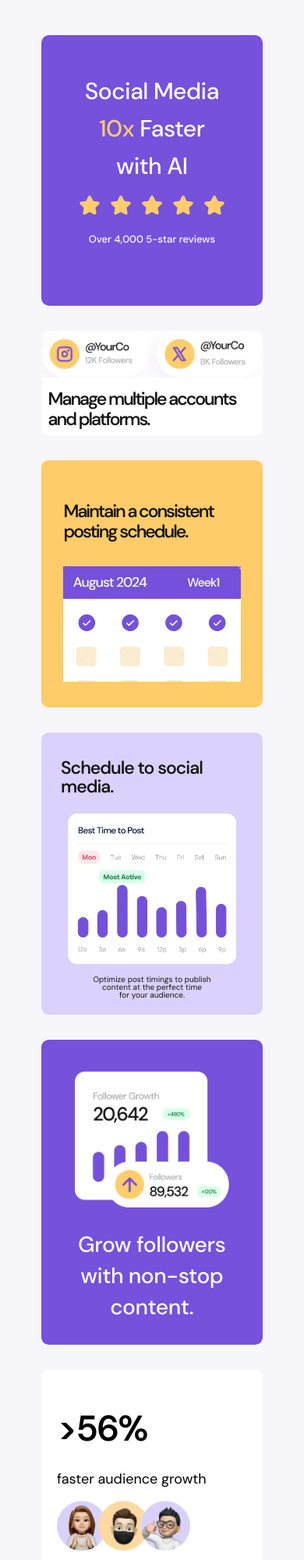
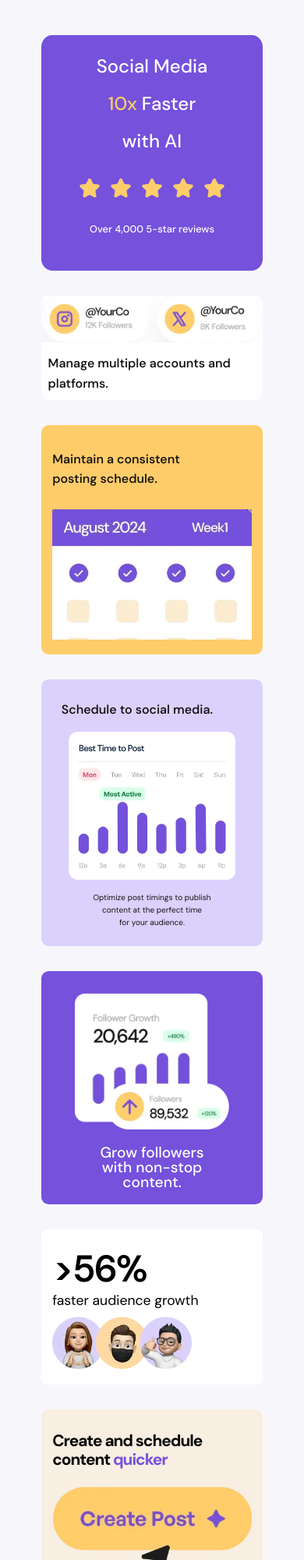
Before and after one commit to Ideeassim/New-bento-grid, a plain HTML site: page index.html in a window 390 px wide. Shown: the top 2000 px of the page at 78% size. Drawn offline with Linux system fonts and the light colour scheme.

Commit message:
rem mobile version

```diff
--- a/styles.css
+++ b/styles.css
@@ -36,13 +36,13 @@
     background-color: rgb(117, 81, 220);
     display: flex;
     flex-direction: column;
-    padding: 3rem 2rem 3rem 2rem;
+    padding: 1rem 2rem 1rem 2rem;
     text-align: center;
     font-family: 'DMSans';
     font-weight: 500;
     line-height: 3rem;
-    gap: 20;
-    border-radius: 10px;
+    gap: 0.6rem;
+    border-radius: 5%;
 }
 /* .social{
     font-size: 36px;
@@ -57,7 +57,7 @@
 .mobile-social-txt{
 margin-top: 0px;
 margin-bottom: 0px;
-font-size:30px;
+font-size:1.5rem;
 font-weight: 500;
 color: white;
 margin-bottom:5%;
@@ -73,13 +73,13 @@ margin-bottom:5%;
     color:  rgb(255, 204, 106);
 }
 .star{
-    font-size: 13px;
+    font-size: 0.8rem;
     color: white;
     /* border: solid black; */
     margin-top: 0%;
 }
 picture{
-    height: 35px;
+    height: 2.2rem;
 }
 .box-1>picture>img{
     /* border: solid black; */
@@ -104,28 +104,28 @@ color: rgb(18, 18, 18);
 
 }
 .multiple-accounts>p{
-    margin: 0px;
+    margin: 0%;
     padding: 3%;
     font-family: 'DMSans';
-font-size: 23px;
+font-size: 1rem;
 font-weight: 550;
 line-height: 26px;
-letter-spacing: -2px;
+letter-spacing: -1%;
 text-align: left;
 }
 
 /* box-3 */
 .box-3{
     background-color: rgb(255, 204, 106);
-    padding: 10%;
+    padding: 5%;
 }
 .maintain>p{
 color: rgb(18, 18, 18);
 font-family: 'DMSans';
-font-size: 23px;
+font-size: 1rem;
 font-weight: 550;
-line-height: 26px;
-letter-spacing: -2px;
+line-height: 1.6rem;
+letter-spacing: -1%;
 text-align: left;
 }
 
@@ -139,18 +139,18 @@ text-align: left;
 /* box-4 */
 .box-4{
     background-color: rgb(219, 209, 252);
-    padding: 10px 10px;
+    padding: 4%;
 }
 .schedule>p{
 color: rgb(18, 18, 18);
 font-family: 'DMSans';
-font-size: 23px;
+font-size: 1rem;
 font-weight: 550;
-line-height: 24px;
-letter-spacing: -1px;
+line-height: 1.5rem;
+letter-spacing: -1%;
 text-align: left;
 /* padding: 10px 32px; */
-padding-left: 15px;
+padding-left: 0.9rem;
 }
 .bestTime>img{
     max-width: 100%;
@@ -165,7 +165,7 @@ color: rgb(18, 18, 18);
 font-family: 'DMSans';
 font-size: 0.625rem;
 font-weight: 400;
-line-height: 10px;
+line-height: 1rem;
 letter-spacing: 0px;
 text-align: center;
 }
@@ -179,7 +179,7 @@ text-align: center;
 .followers{
    display: flex;
    justify-content: center;
-  padding-top: 40px;
+  padding-top: 10%;
 }
 .followers>img{
     max-width: 70%;
@@ -188,9 +188,9 @@ text-align: center;
 
 color: rgb(255, 255, 255);
 font-family: 'DMSans';
-font-size: 28px;
+font-size: 1.2rem;
 font-weight: 500;
-line-height: 40px;
+line-height: 1.2rem;
 letter-spacing: -6%;
 text-align: center;
 }
@@ -202,21 +202,21 @@ text-align: center;
     display: flex;
     flex-direction: column;
     justify-content: flex-start;
-    padding: 20px
+    padding: 5%;
 }
 .fiftysix>h1{
 font-family: 'DMSans';
-font-size: 46px;
+font-size: 3rem;
 font-weight: 600;
-line-height: 3rem;
+line-height: 0.5rem;
 letter-spacing: -4%;
 text-align: left;
 }
 .fiftysix>p{
-font-size: 18px;
+font-size: 1.1rem;
 font-weight: 400;
-line-height: 20px;
-letter-spacing: 0px;
+line-height: 0.5rem;
+letter-spacing: -4%;
 text-align: left;
 }
 .audience>img{
@@ -230,14 +230,14 @@ display: flex;
 flex-direction: column;
 justify-content: center;
 align-items: flex-start;
-gap: 24;
-padding: 20px;
+gap: 0.6rem;
+padding: 5%;
 }
 .content>h1{
     font-family: 'DMSans';
-    font-size: 27px;
+    font-size: 1.3rem;
     font-weight: 700;
-    line-height: 25px;
+    line-height: 1.5rem;
     letter-spacing: -1px;
     text-align: left;
 }
@@ -255,14 +255,14 @@ display: flex;
 flex-direction: column;
 justify-content: center;
 align-items: flex-start;
-gap: 24;
-padding: 32px;
+gap: 0.6rem;
+padding: 5%;
 }
 .write-mobile{
-font-size: 27px;
+font-size: 1.3rem;
 font-weight: 600;
-line-height: 26px;
-letter-spacing: -1px;
+line-height: 1.5rem;
+letter-spacing: -5%;
 text-align: left;
 }
 .ai-content>img{
```
